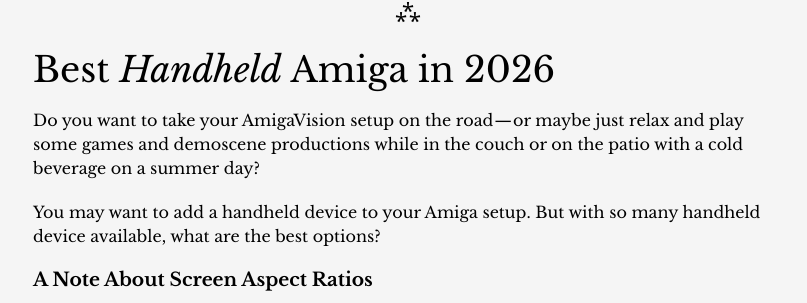
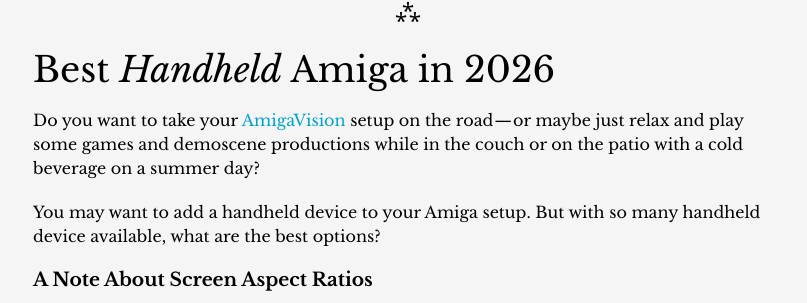
Before and after one commit to amigavision/amigavision.github.io, a Jekyll site: the page built from best.md, in a window 1280 px wide and 900 px high, scrolled down 8814 px. Shown: the part 150-453 px from the top of the window, without its empty margins (232-1039 px from the left). Built offline with Jekyll 4.4.1, drawn with Linux system fonts in a browser that asks for light colours.

Commit message:
Add link

```diff
--- a/best.md
+++ b/best.md
@@ -210,7 +210,7 @@
 
 ## Best *Handheld* Amiga in 2026 {#handheld}
 
-Do you want to take your AmigaVision setup on the road — or maybe just relax and play some games and demoscene productions while in the couch or on the patio with a cold beverage on a summer day?
+Do you want to take your [AmigaVision] setup on the road — or maybe just relax and play some games and demoscene productions while in the couch or on the patio with a cold beverage on a summer day?
 
 You may want to add a handheld device to your Amiga setup. But with so many handheld device available, what are the best options?
 
```
